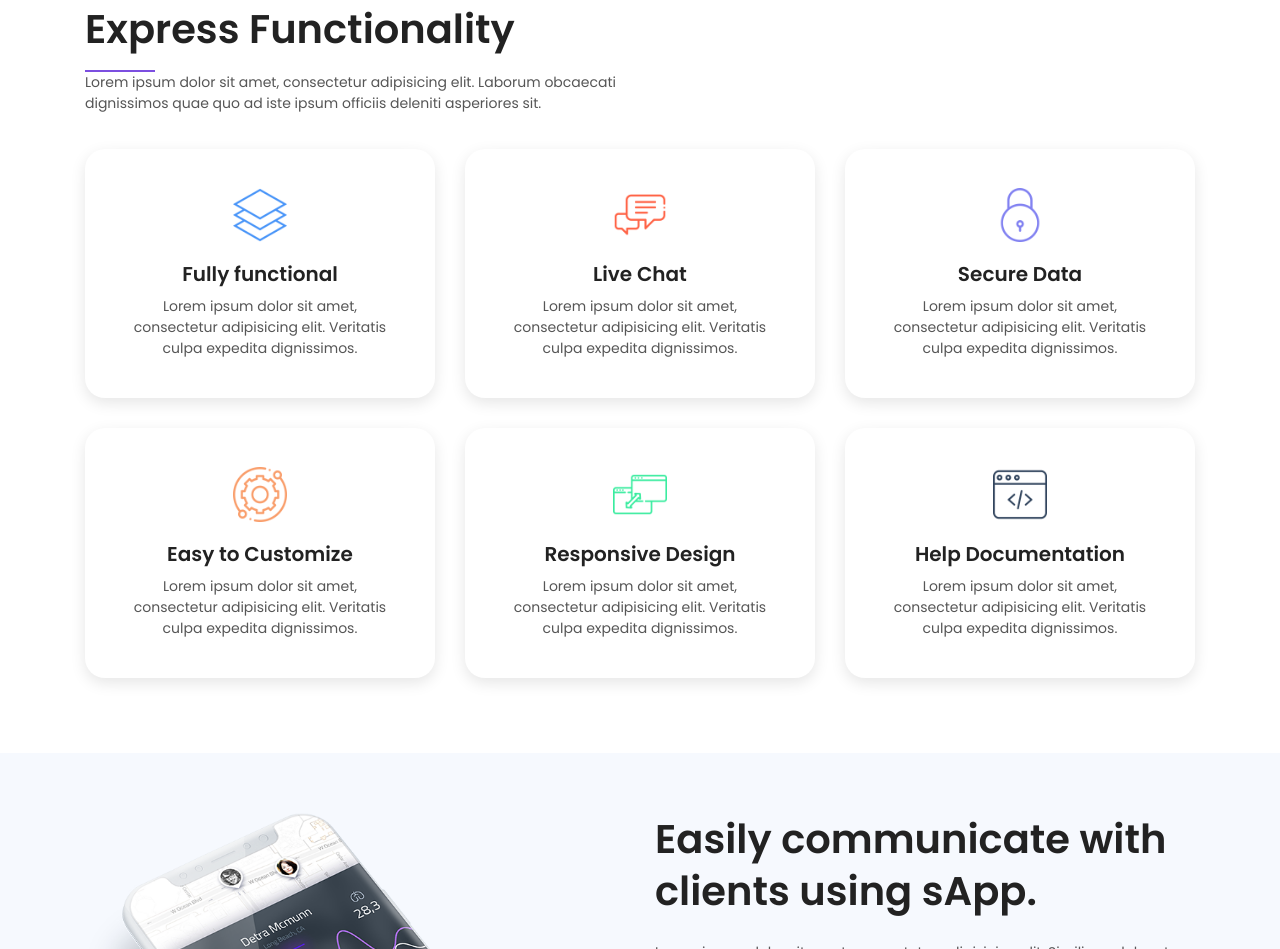
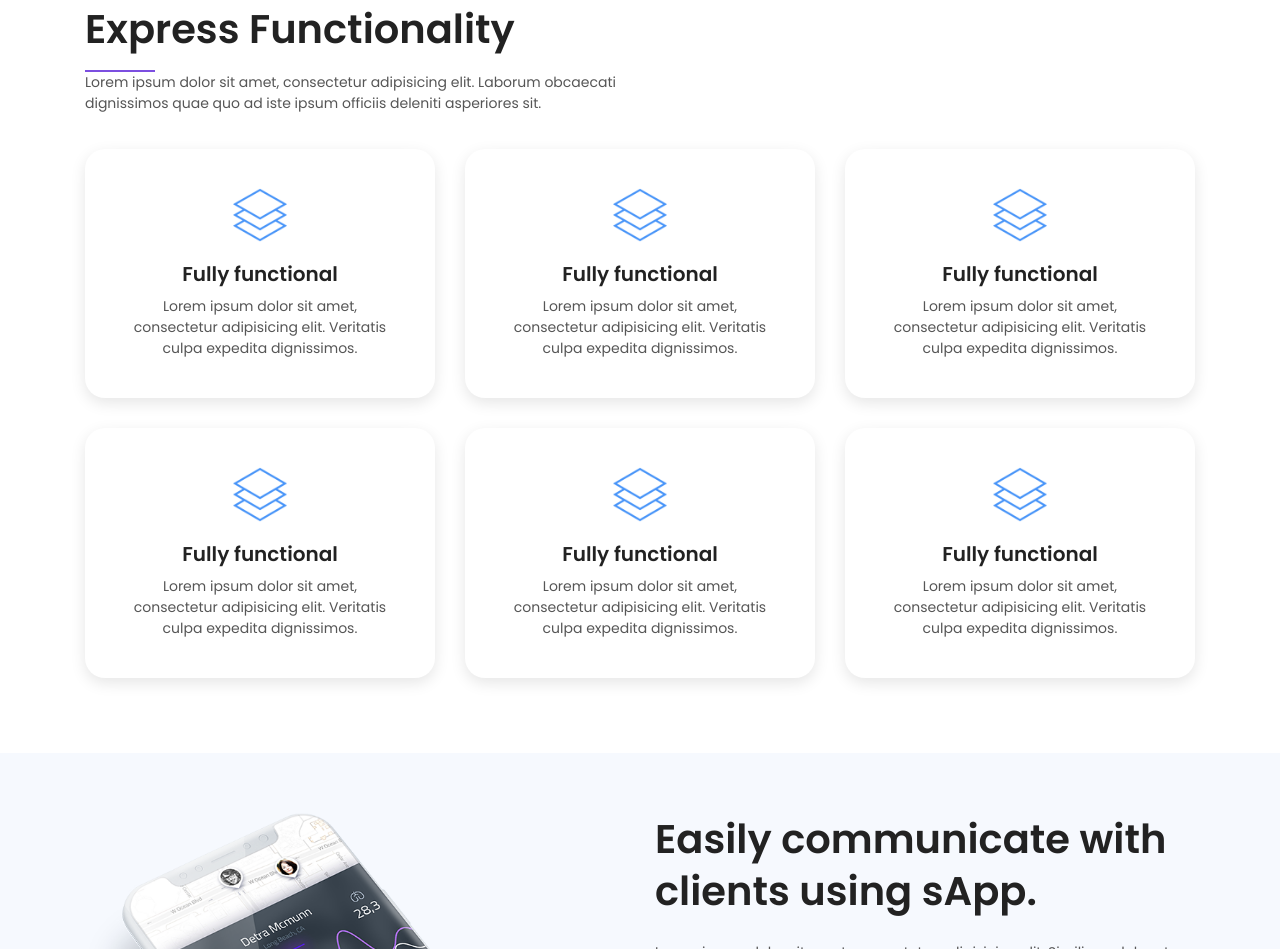
Before and after one commit to front-end-by-rimantas/41-grupe-portfolio-react, a website with bundled scripts: page index.html in a window 1280 px wide. Shown: the part 918-1867 px from the top of the page. Built offline with nearby package versions, Linux system fonts and the light colour scheme; files whose address does not match are found by name.

Commit message:
#136 express.js file, tiles function, import

```diff
--- a/index.html
+++ b/index.html
@@ -145,7 +145,7 @@
             </div>
         </div>
 
-        <div class="row feature-boxes">
+        <div class="row feature-boxes" id="feature-boxes">
             <div class="col-12 col-md-6 col-lg-4 box">
                 <img src="img/premium-features/featured_image_1.png" alt="featured-icon-1" class="icon">
                 <h3 class="box-header">Fully functional</h3>
--- /dev/null
+++ b/js/components/express-functionality/express.js
@@ -0,0 +1,17 @@
+function tiles() {
+    const expressDOM = document.getElementById('feature-boxes');
+
+    let HTML = '';
+    for (let i = 0; i < 6; i++) {
+        HTML += `<div class="col-12 col-md-6 col-lg-4 box">
+                <img src="img/premium-features/featured_image_1.png" alt="featured-icon-1" class="icon">
+                <h3 class="box-header">Fully functional</h3>
+                <p>Lorem ipsum dolor sit amet, consectetur adipisicing elit. Veritatis culpa expedita dignissimos.
+                </p>
+            </div>`;
+    }
+
+    expressDOM.innerHTML = HTML;
+}
+
+export { tiles };
--- a/js/pages/home.js
+++ b/js/pages/home.js
@@ -1,5 +1,7 @@
 // IMPORT
 import { hamburgerClick } from '../components/mobile-menu/mobile-menu.js';
+import { tiles } from '../components/express-functionality/express.js';
+
 // EXECUTION
 
 /* header NAV start */
@@ -10,6 +12,7 @@ hamburgerClick();
 /* hero end */
 
 /* Express Functionality start */
+tiles();
 /* Express Functionality end */
 
 /* Easily communicate start */
```
